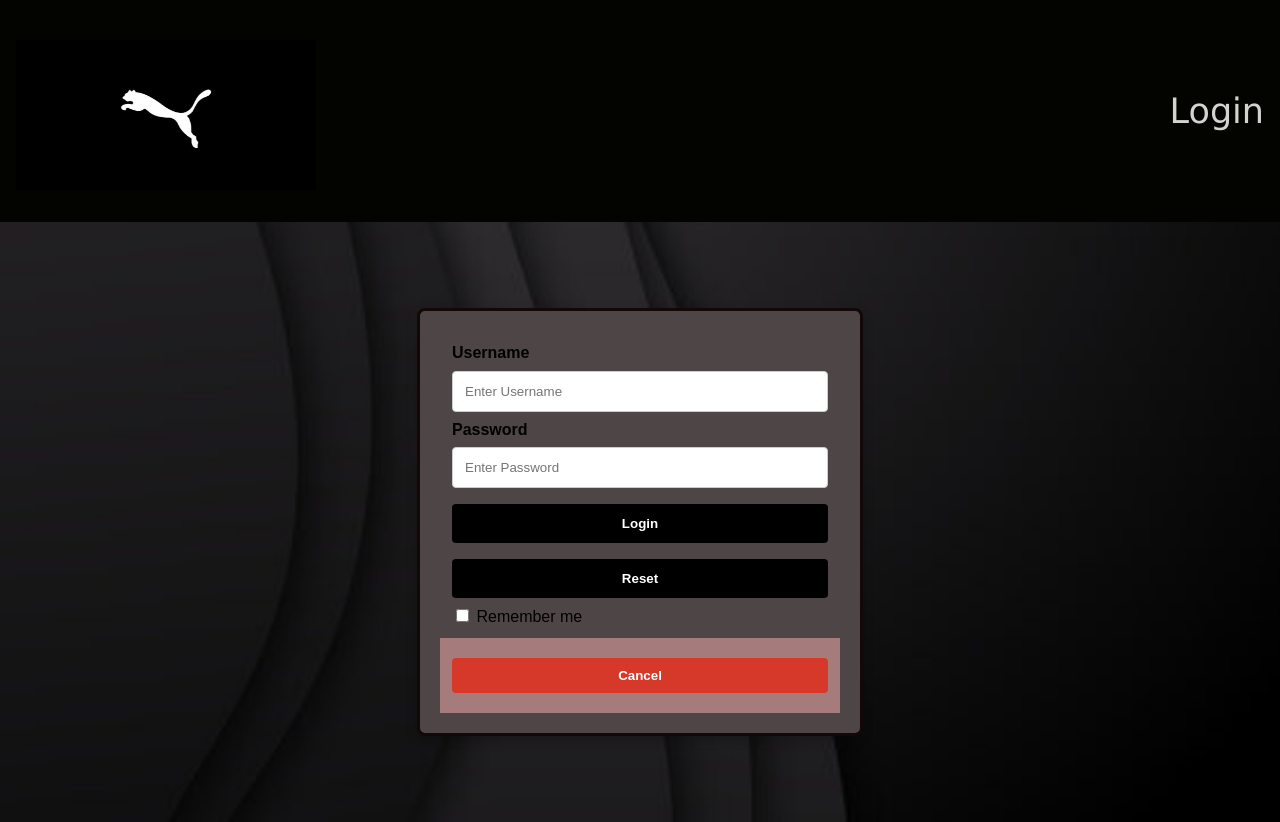
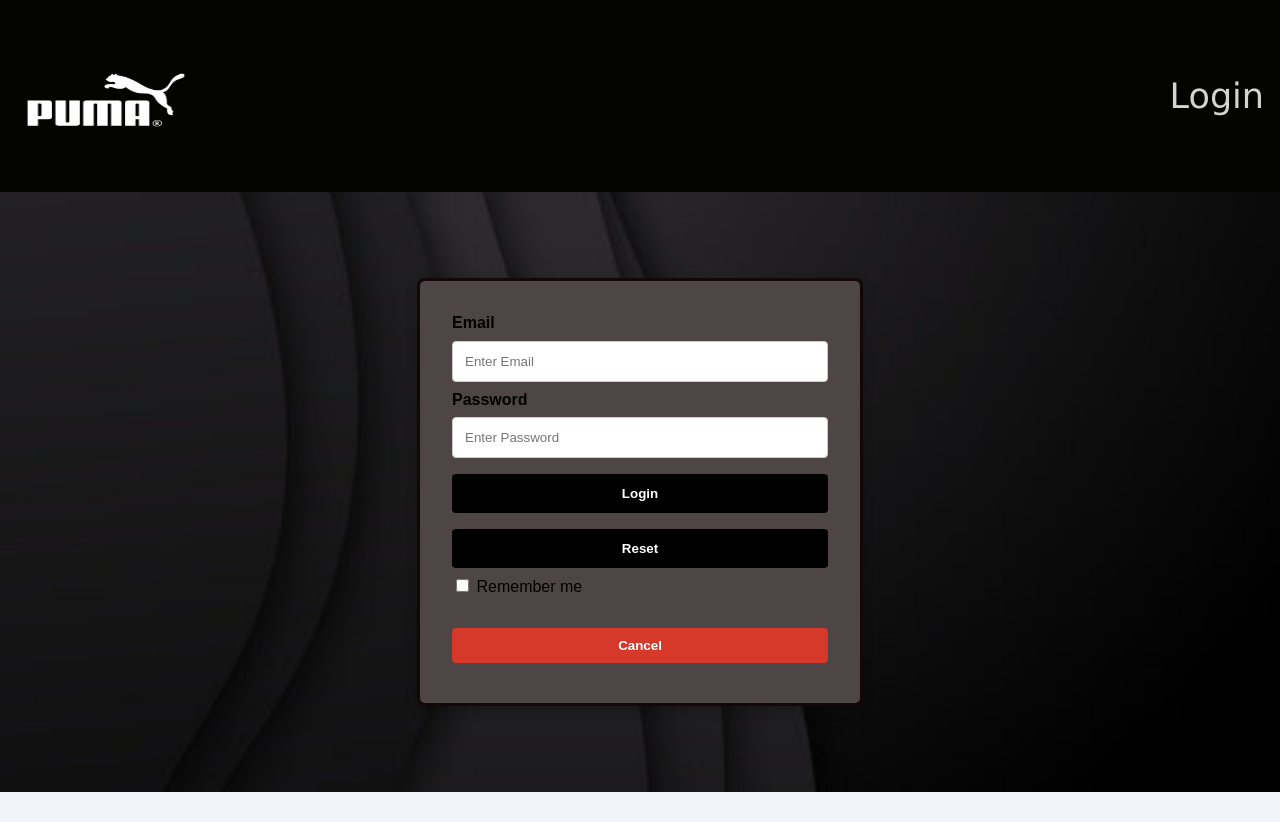
Before and after one commit to D-Adithya006/HTML_3, a plain HTML site: page signin.html in a window 1280 px wide. After the commit the page ends 800 px from the top, so only its background shows below. Drawn offline with Linux system fonts and the light colour scheme.

Commit message:
Update signin.html

```diff
--- a/signin.html
+++ b/signin.html
@@ -9,16 +9,19 @@
 <body>
   <header>
     <div class="logo">
-      <img src="Puma_logo.png" alt="Puma Logo" style="width: 300px; height:150px;">
+      <img src="Pumalogo.png" alt="Puma Logo" style="width: 180px; height:120px;">
     </div>
-    <div class="text-placement">Login</div>
+    <div class="text-placement">
+
+        Login
+    </div>
   </header>
 
   <div class="form-wrapper">
     <form action="" method="post">
       <div class="container">
-        <label for="uname"><b>Username</b></label>
-        <input type="text" placeholder="Enter Username" name="uname" required>
+        <label for="email"><b>Email</b></label>
+        <input type="email" placeholder="Enter Email" name="email" required>
 
         <label for="psw"><b>Password</b></label>
         <input type="password" placeholder="Enter Password" name="psw" required>
@@ -30,7 +33,7 @@
         </label>
       </div>
 
-      <div class="container alt-bg">
+      <div class="container">
         <button type="button" class="cancelbtn">Cancel</button>
       </div>
     </form>
```
